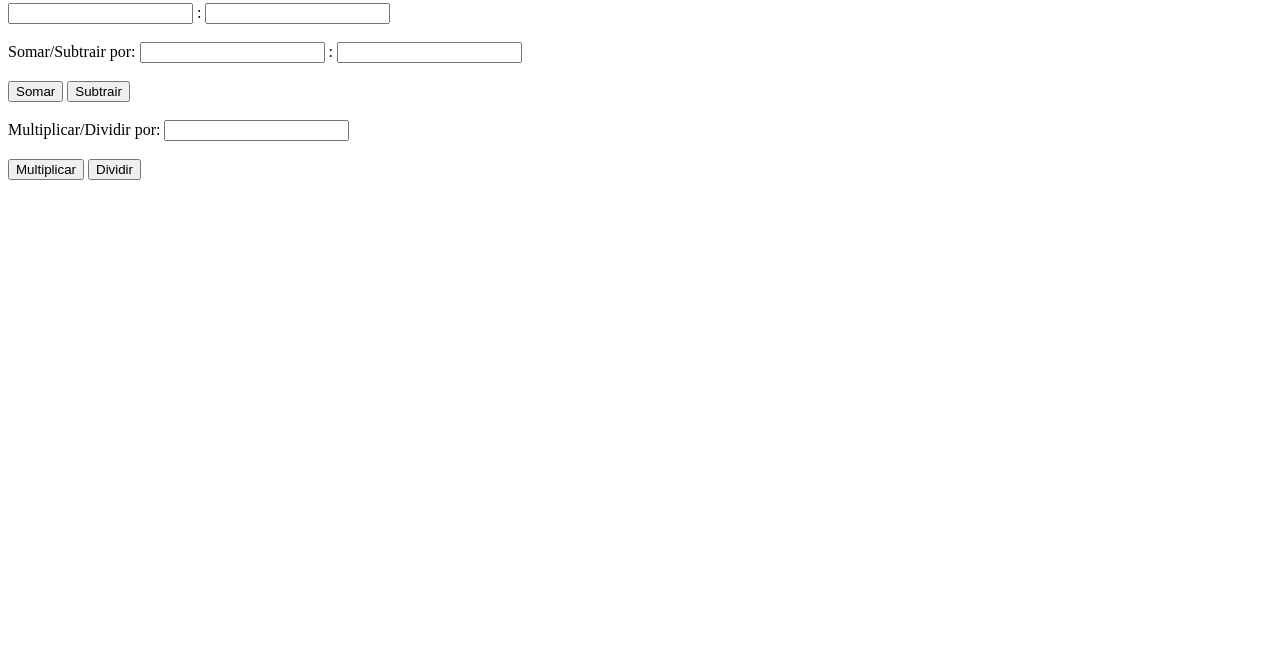
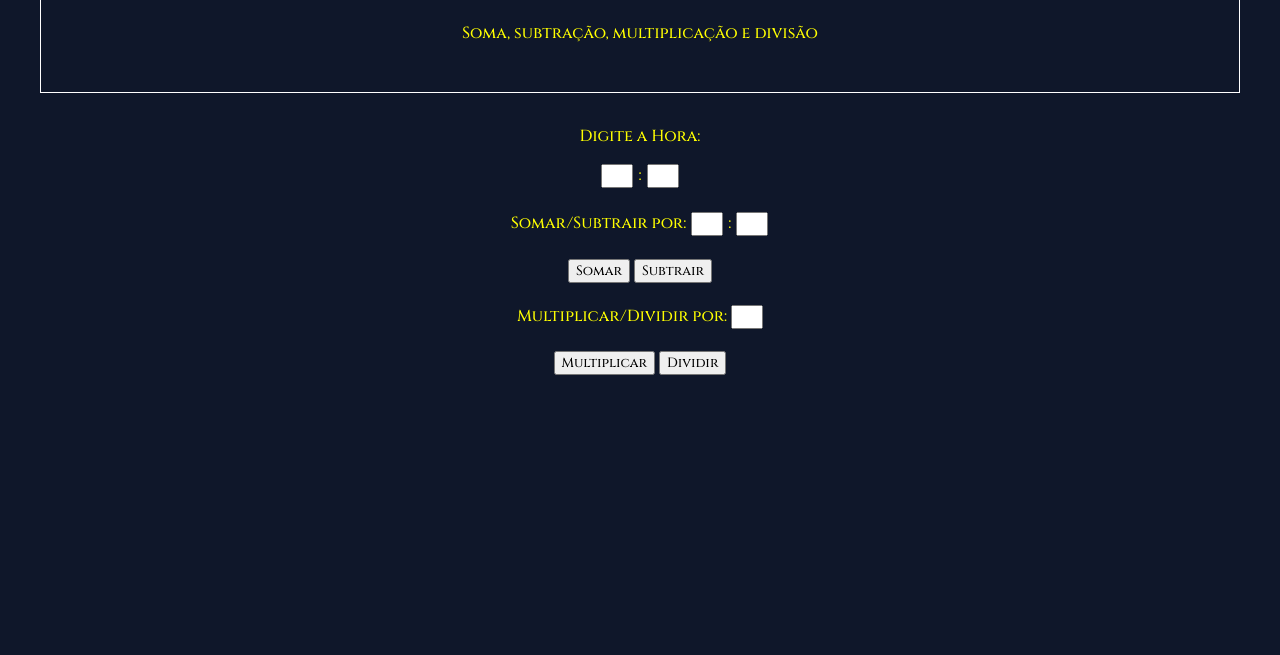
Before and after one commit to siqueirarxd/calculadora-hora, a plain HTML site: page index.html in a window 1280 px wide. Shown: the part 145-800 px from the top of the page. Drawn offline with Linux system fonts and the light colour scheme; the site is published under a folder, as on GitHub Pages, so addresses that start at the root find nothing.

Commit message:
update style.css

```diff
--- a/index.html
+++ b/index.html
@@ -4,7 +4,7 @@
     <meta charset="UTF-8">
     <meta http-equiv="X-UA-Compatible" content="IE=edge">
     <meta name="viewport" content="width=device-width, initial-scale=1.0">
-    <link rel="stylesheet" href="/style.css">
+    <link rel="stylesheet" href="./style.css">
     <link rel="preconnect" href="https://fonts.googleapis.com">
     <link rel="preconnect" href="https://fonts.gstatic.com" crossorigin>
     <link href="https://fonts.googleapis.com/css2?family=Cinzel:wght@500;700&display=swap" rel="stylesheet">
@@ -36,6 +36,6 @@
         </div>
     </section>
 
-    <script src="/main.js"></script>
+    <script src="./main.js"></script>
 </body>
 </html>
--- a/style.css
+++ b/style.css
@@ -29,10 +29,12 @@ section {
 .inpTime {
     width: 1.5rem;
     margin: 1px;
+    color: black;
 }
 
 .inpNum {
     width: 1.5rem;
+    color: black;
 }
 
 .button {
```
